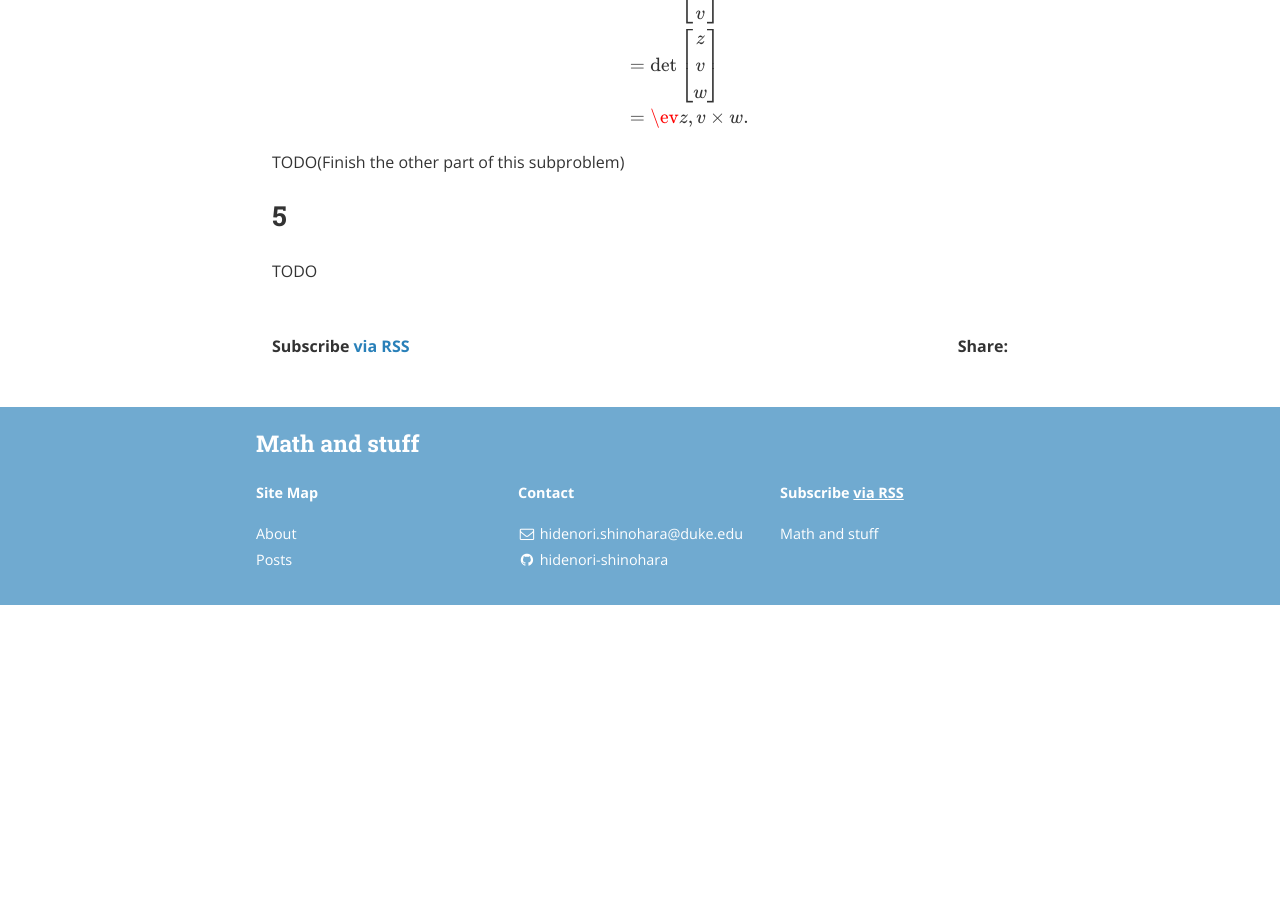
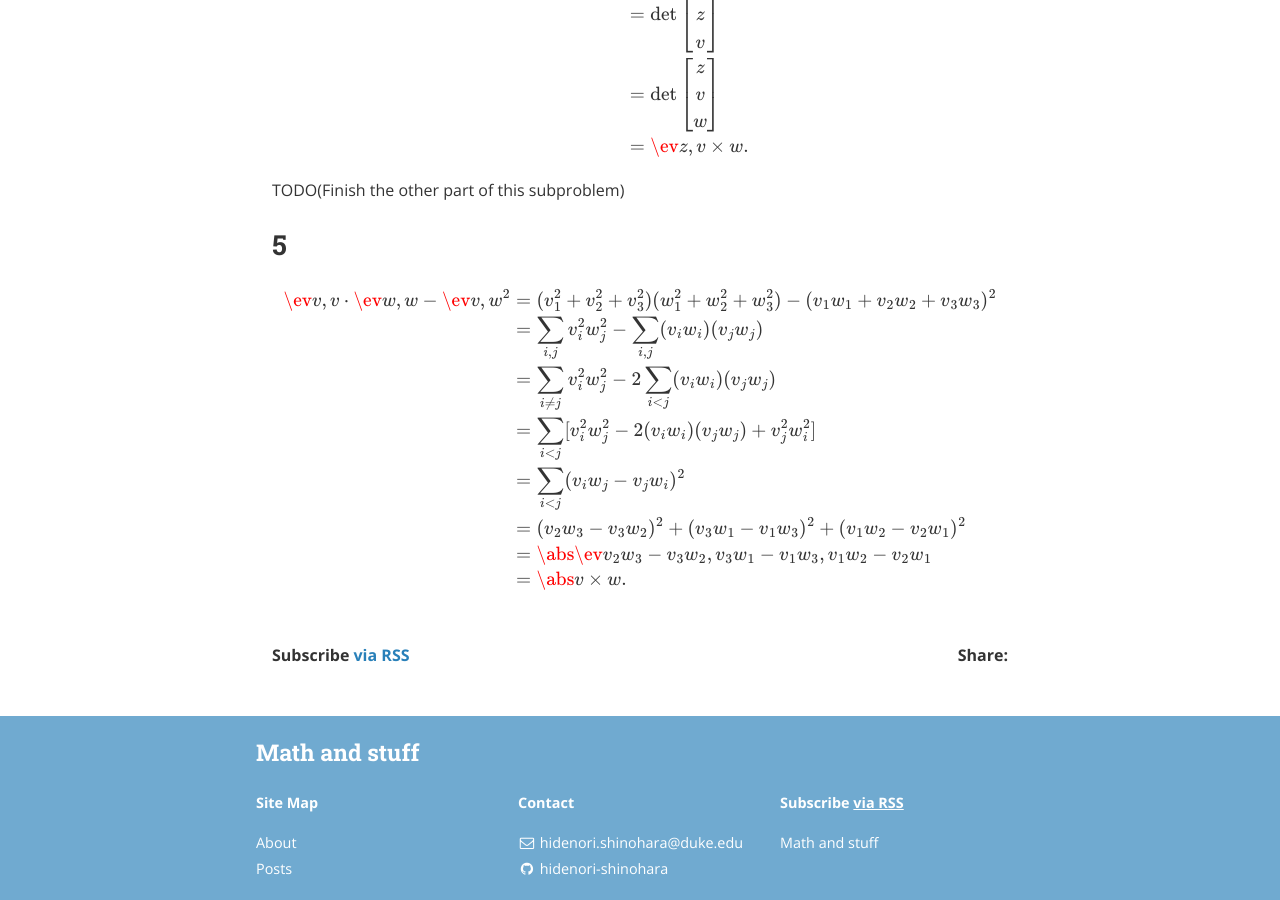
Before and after one commit to hidenori-shinohara/hidenori-shinohara.github.io, a Jekyll site: the page built from _posts/spivak/chapter4/2019-12-13-cross-products-basic-properties-ex-4-9.md, in a window 1280 px wide and 900 px high, scrolled down 2012 px. Built offline with Jekyll 4.4.1, drawn with Linux system fonts in a browser that asks for light colours; nearby versions of some CDN libraries; formulas are drawn with MathJax 3; before the commit the page ends 2617 px from its top, so only the background shows below that; some of the changed text lies outside the part shown.

Commit message:
Finish the 5th subproblem ex 4-9

```diff
--- a/_posts/spivak/chapter4/2019-12-13-cross-products-basic-properties-ex-4-9.md
+++ b/_posts/spivak/chapter4/2019-12-13-cross-products-basic-properties-ex-4-9.md
@@ -23,6 +23,7 @@ Deduce the following properties of the cross product in $\mathbb{R}^3$.
 1. $\ev{v, w \times z} = \ev{w, z \times v} = \ev{z, v \times w}$.
    $v \times (w \times z) = \ev{v, z}w - \ev{v, w}z$.
    $(v \times w) \times z = \ev{v, z}w - \ev{w, z}v$.
+1. $\abs{v \times w} = \sqrt{\ev{v, v} \cdot \ev{w, w} - \ev{v, w}^2}$.
 
 # Solution
 ## 1
@@ -86,4 +87,17 @@ $$
 TODO(Finish the other part of this subproblem)
 
 ## 5
-TODO
+
+$$
+\begin{align*}
+  \ev{v, v} \cdot \ev{w, w} - \ev{v, w}^2
+    &= (v_1^2 + v_2^2 + v_3^2)(w_1^2 + w_2^2 + w_3^2) - (v_1w_1 + v_2w_2 + v_3w_3)^2 \\
+    &= \sum_{i, j} v_i^2w_j^2 - \sum_{i, j}(v_iw_i)(v_jw_j) \\
+    &= \sum_{i \ne j} v_i^2w_j^2 - 2\sum_{i < j}(v_iw_i)(v_jw_j) \\
+    &= \sum_{i < j} [v_i^2w_j^2 - 2(v_iw_i)(v_jw_j) + v_j^2w_i^2] \\
+    &= \sum_{i < j} (v_iw_j - v_jw_i)^2 \\
+    &= (v_2w_3 - v_3w_2)^2 + (v_3w_1 - v_1w_3)^2 + (v_1w_2 - v_2w_1)^2 \\
+    &= \abs{\ev{v_2w_3 - v_3w_2, v_3w_1 - v_1w_3, v_1w_2 - v_2w_1}} \\
+    &= \abs{v \times w}.
+\end{align*}
+$$
```
